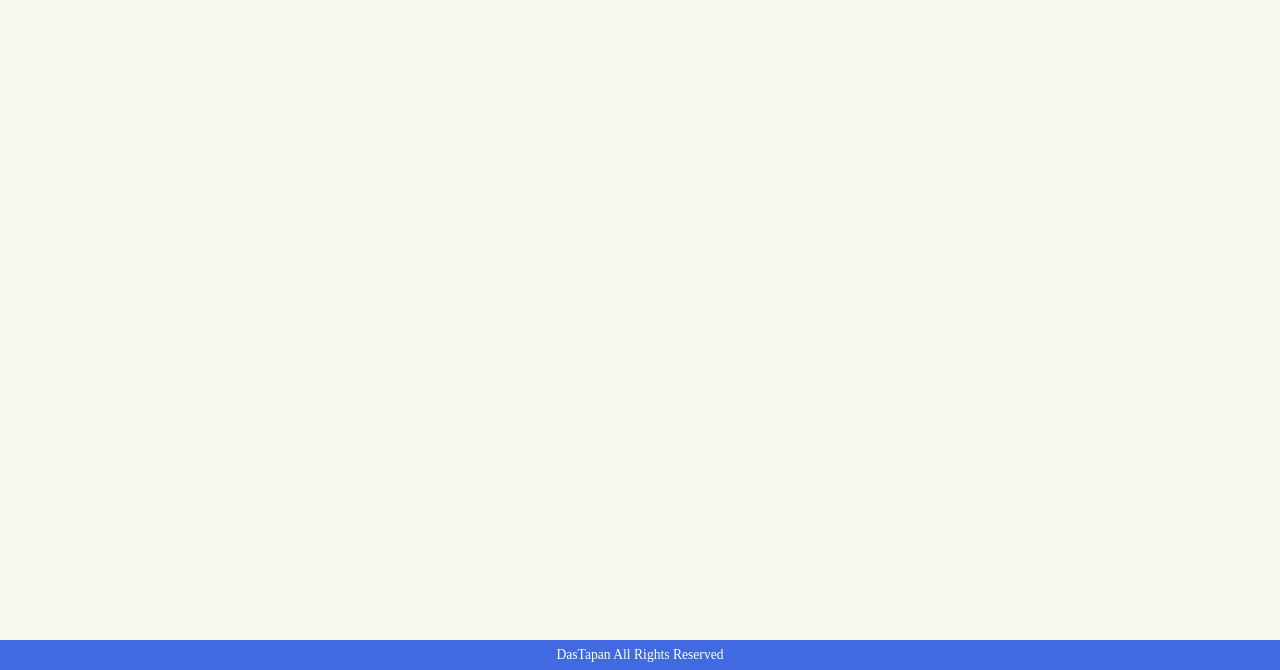
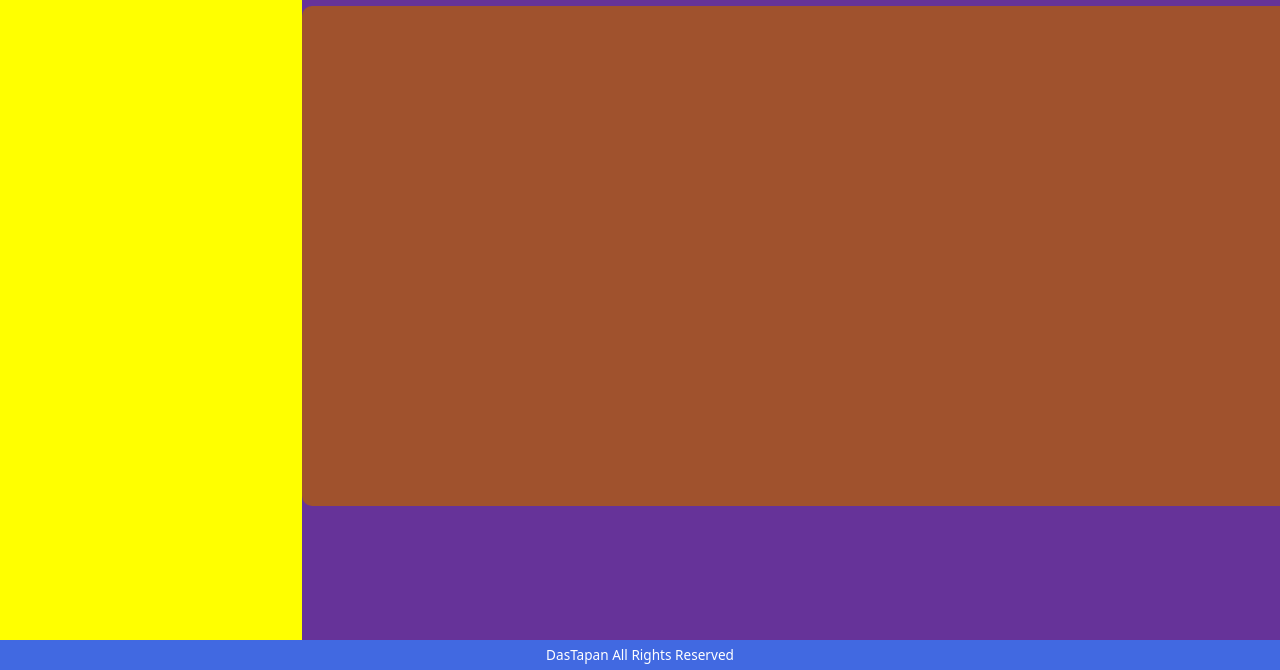
Before and after one commit to DasTapan/Todo-List-App, a website built with webpack: page dist/index.html in a window 1280 px wide. Shown: the part 130-800 px from the top of the page. Built offline with nearby package versions, Linux system fonts and the light colour scheme.

Commit message:
Set sidebar width

```diff
--- a/src/home.js
+++ b/src/home.js
@@ -13,8 +13,28 @@ const pageLoad = () => {
     footerElement.classList.add('footer');
     footerElement.textContent = 'DasTapan All Rights Reserved';
 
+    // add to DOM
     document.body.appendChild(contentDiv);
     contentDiv.append(headerElement, mainElement, footerElement);
+
+    const sidebar = document.createElement('div');
+    sidebar.classList.add('sidebar');
+
+    const midsection = document.createElement('div');
+    midsection.classList.add('midsection');
+
+    // add to DOM
+    mainElement.append(sidebar,midsection);
+
+    const projectHeading = document.createElement('h1');
+    projectHeading.classList.add('project-heading');
+    projectHeading.textContent = 'Default Project';
+
+    const taskContainer = document.createElement('div');
+    taskContainer.classList.add('task-container');
+
+    //add to DOM
+    midsection.append(projectHeading, taskContainer);
 };
 
 export default pageLoad;
--- a/src/style.css
+++ b/src/style.css
@@ -26,24 +26,24 @@ strong {
     font-weight: bolder;
 }
 
-button,
-input,
-select {
-    margin: 0;
-}
-
 /* UA style reset ends */
 
-/* user style begins */
+/* my style begins */
+
 html,
 body {
     height: 100%;
 }
 
+body {
+    font-family: system-ui, -apple-system, 'Segoe UI', Roboto, Ubuntu, 'Open Sans', sans-serif;
+    font-size: 16px;
+}
+
 .content {
     height: 100%;
     background-color: #F8FAF0;
-    --header-height: 60px;
+    --header-height: 50px;
     --footer-height: 30px;
 }
 
@@ -56,6 +56,24 @@ body {
 
 .main {
     height: calc(100% - (var(--header-height) + var(--footer-height)));
+    display: flex;
+}
+
+/* set min & max sidebar width */
+.main>div {
+    flex-basis: auto;
+}
+
+.main .sidebar {
+    width: clamp(210px, 25vw, 18.9rem);
+    flex-shrink: 0;
+    background-color: yellow;
+}
+
+.main .midsection {
+    overflow: auto;
+    flex-grow: 1;
+    background-color: rebeccapurple;
 }
 
 .footer {
@@ -71,4 +89,17 @@ body {
     background-color: #4169e1;
 }
 
-/* user style ends */
+h1.project-heading {
+    text-align: center;
+}
+
+.task-container {
+    width: 1150px;
+    height: 500px;
+    border-radius: 10px;
+
+    margin: 0 auto;
+    background-color: sienna;
+}
+
+/* my style ends */
```
